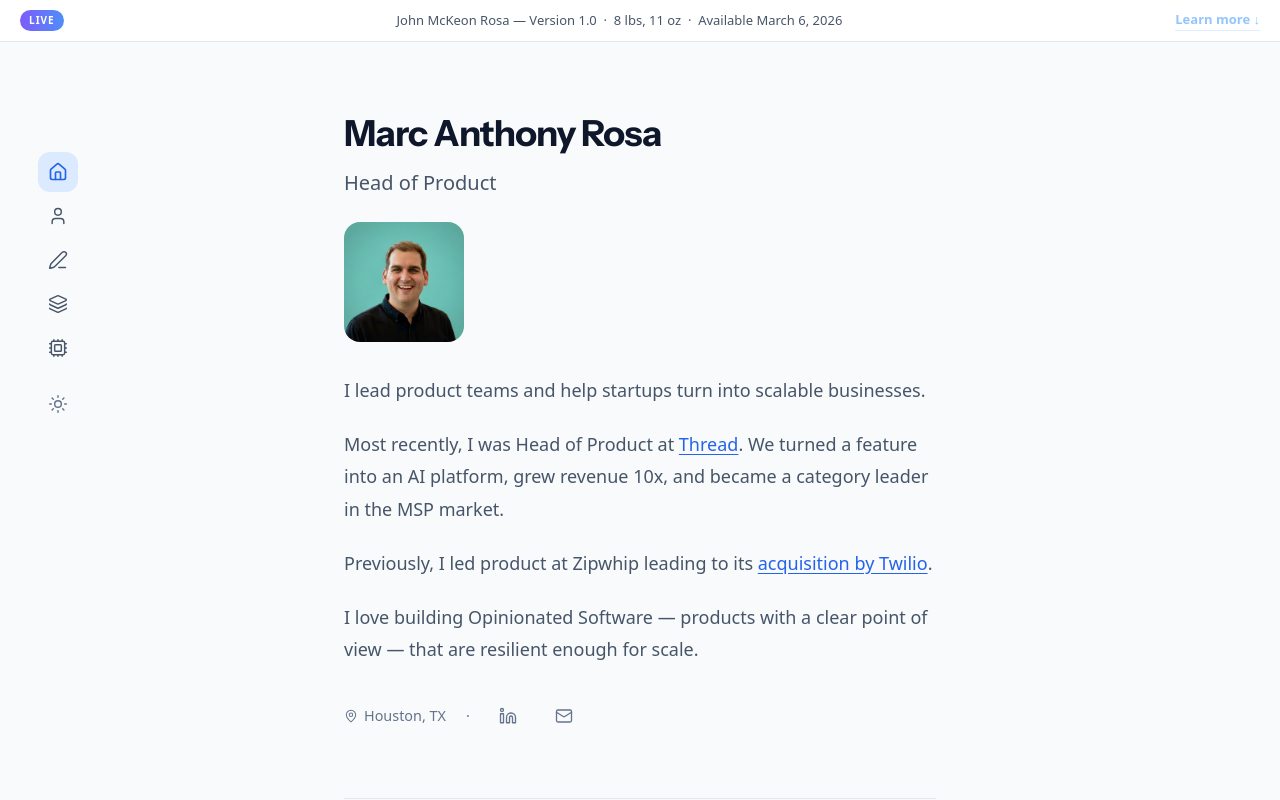
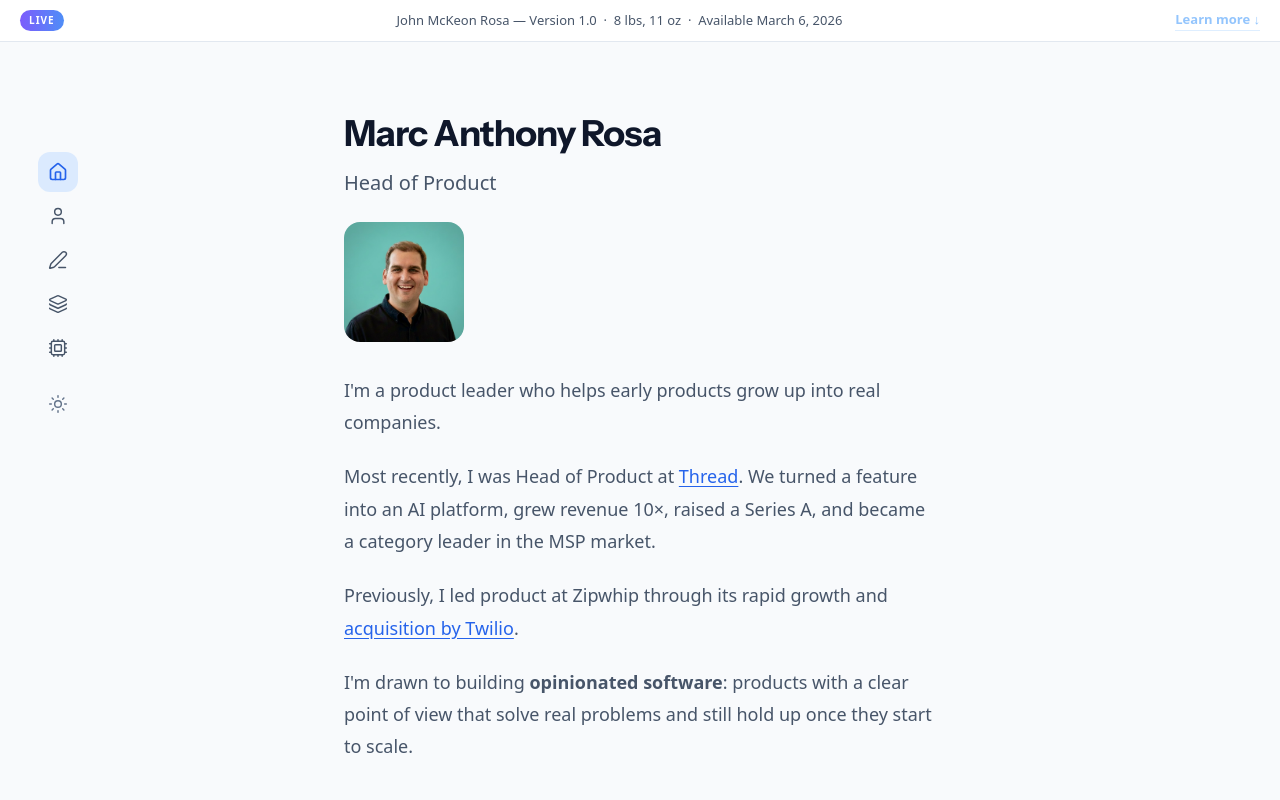
Before and after one commit to marcanthonyrosa/marcanthonyrosadotcom, a Next.js app: page / in a window 1280 px wide. Shown: the top 800 px of the page. Built offline with nearby package versions, Linux system fonts and the light colour scheme.

Commit message:
copycopycopy

```diff
--- a/app/page.tsx
+++ b/app/page.tsx
@@ -64,16 +64,16 @@ export default function Home() {
         />
         <div className="prose max-w-none">
           <p>
-            I lead product teams and help startups turn into scalable businesses.
+            I&apos;m a product leader who helps early products grow up into real companies.
           </p>
           <p>
-            Most recently, I was Head of Product at <a href="https://getthread.com/" target="_blank" rel="noopener noreferrer">Thread</a>. We turned a feature into an AI platform, grew revenue 10x, and became a category leader in the MSP market.
+            Most recently, I was Head of Product at <a href="https://getthread.com/" target="_blank" rel="noopener noreferrer">Thread</a>. We turned a feature into an AI platform, grew revenue 10×, raised a Series A, and became a category leader in the MSP market.
           </p>
           <p>
-            Previously, I led product at Zipwhip leading to its <a href="https://www.twilio.com/en-us/press/releases/twilio-completes-acquisition-of-zipwhip-a-leading-provider-of-toll-free-messaging-in-the-united-states" target="_blank" rel="noopener noreferrer">acquisition by Twilio</a>.
+            Previously, I led product at Zipwhip through its rapid growth and <a href="https://www.twilio.com/en-us/press/releases/twilio-completes-acquisition-of-zipwhip-a-leading-provider-of-toll-free-messaging-in-the-united-states" target="_blank" rel="noopener noreferrer">acquisition by Twilio</a>.
           </p>
           <p>
-            I love building Opinionated Software — products with a clear point of view — that are resilient enough for scale.
+            I&apos;m drawn to building <strong>opinionated software</strong>: products with a clear point of view that solve real problems and still hold up once they start to scale.
           </p>
         </div>
 
```
